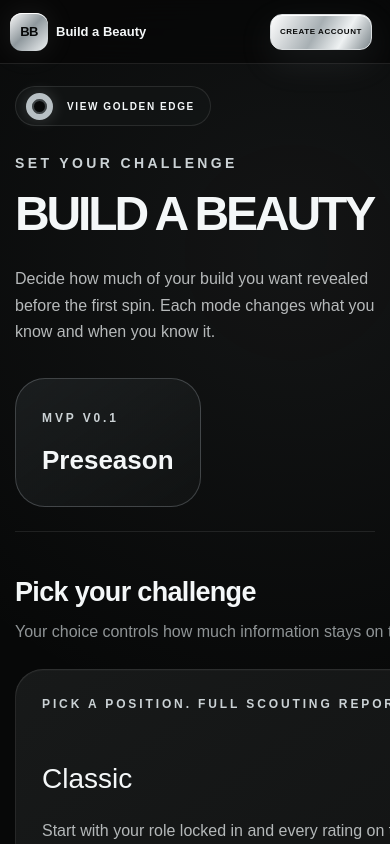
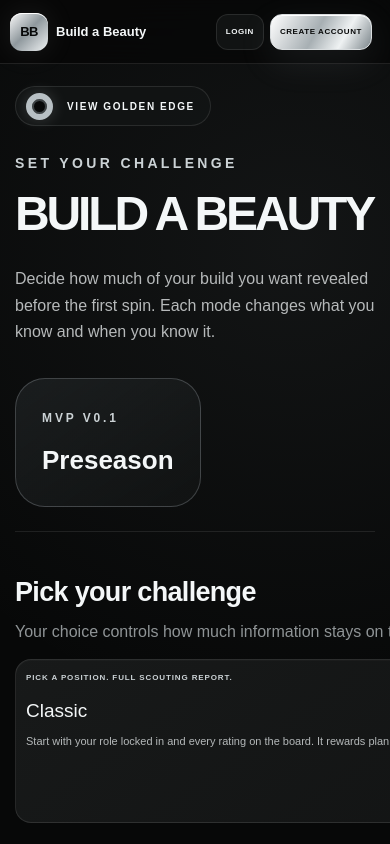
Before and after one commit to abeck2309/build-a-beauty, a Next.js app: page /play in a window 390 px wide. Shown: the top 844 px of the page. Built offline with nearby package versions, Linux system fonts and the light colour scheme; no server answers.

Commit message:
Refine mobile controls and standings

```diff
--- a/app/globals.css
+++ b/app/globals.css
@@ -574,7 +574,7 @@ h1 span {
   }
 
   .button-contact {
-    display: none;
+    display: inline-flex;
   }
 
   .stat-row {
@@ -783,7 +783,12 @@ h1 span {
   .main-nav a { flex: 0 0 auto; padding: 10px 9px; font-size: 9px; letter-spacing: .08em; }
   .account-actions { display: flex; align-items: center; justify-content: flex-end; gap: 6px; }
   .account-actions .button { min-height: 36px; padding: 0 9px; border-radius: 12px; font-size: 8px; letter-spacing: .07em; white-space: nowrap; }
+  .account-actions .button-dark { display: inline-flex; }
   .account-actions .button-compact { min-width: 0; }
+  .arena-lines,
+  .hero::after { display: none; }
+  .hero-actions { grid-template-columns: repeat(3, minmax(0, 1fr)); }
+  .hero-actions .button-large { min-width: 0; padding-inline: 8px; font-size: 9px; letter-spacing: .1em; }
   .hero { min-height: calc(100vh - 64px); padding-inline: 14px; }
   .achievement-toasts { top: 74px; right: 12px; width: min(350px, calc(100vw - 24px)); }
   .achievement-more { width: 100%; min-height: 58px; display: block; margin: 18px 0 40px; border: 1px solid #a9b8bd; border-radius: 16px; color: #091011; background: linear-gradient(135deg,#f1f5f6,#a4b1b5 55%,#dbe4e6); font: inherit; font-size: 12px; font-weight: 900; letter-spacing: .16em; text-transform: uppercase; }
--- a/app/play/play.css
+++ b/app/play/play.css
@@ -415,9 +415,15 @@
   .play-page { padding-bottom:24px; }
   .play-intro { padding-bottom:24px; }
   .play-title { font-size:clamp(44px,15vw,66px); }
-  .mode-grid, .attribute-grid { display:grid; grid-auto-flow:column; grid-auto-columns:minmax(82vw,1fr); grid-template-columns:none; overflow-x:auto; gap:14px; padding:0 14px 14px 0; scroll-snap-type:x mandatory; scrollbar-width:none; }
-  .mode-grid::-webkit-scrollbar, .attribute-grid::-webkit-scrollbar { display:none; }
-  .mode-grid > *, .attribute-grid > * { scroll-snap-align:start; }
+  .mode-grid { grid-template-columns:repeat(3, minmax(0, 1fr)); gap:8px; margin-top:14px; }
+  .play-mode-card { min-height:164px; padding:13px 10px; border-radius:16px; }
+  .mode-label { min-height:0; font-size:8px; line-height:1.35; letter-spacing:.11em; }
+  .play-mode-card h3 { margin:13px 0 9px; font-size:19px; }
+  .play-mode-card > p:last-child { font-size:11px; line-height:1.4; }
+  .mode-option-input:checked + .play-mode-card::after { right:10px; bottom:9px; font-size:7px; letter-spacing:.12em; }
+  .attribute-grid { display:grid; grid-auto-flow:column; grid-auto-columns:minmax(82vw,1fr); grid-template-columns:none; overflow-x:auto; gap:14px; padding:0 14px 14px 0; scroll-snap-type:x mandatory; scrollbar-width:none; }
+  .attribute-grid::-webkit-scrollbar { display:none; }
+  .attribute-grid > * { scroll-snap-align:start; }
   .play-layout { display:block; }
   .build-status { margin-top:16px; }
 }
```
Also changed, not shown: app/season/season.css.
